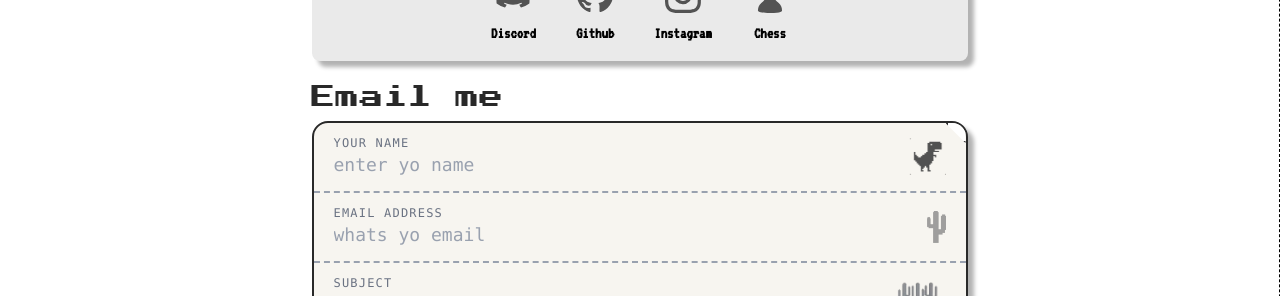
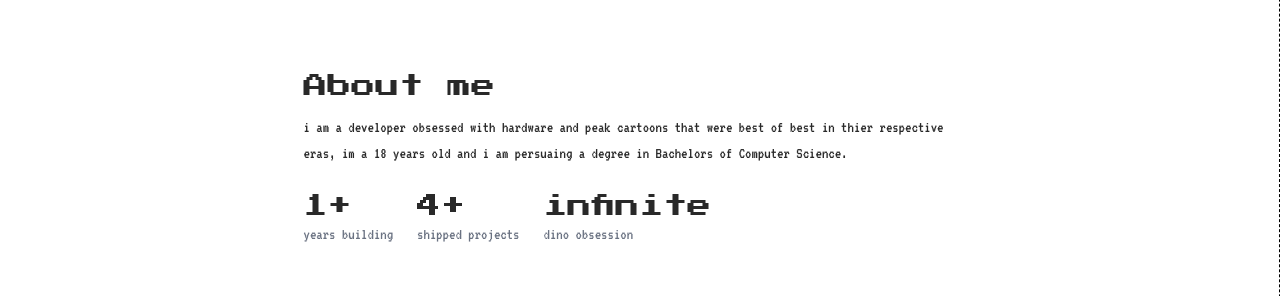
Before and after one commit to Kn1ghtmere/portfolio-site, a React (Vite) app: page / in a window 1280 px wide. Shown: the part 242-538 px from the top of the page. Built offline with nearby package versions, Linux system fonts and the light colour scheme; no server answers.

Commit message:
starting to work on about section

```diff
--- a/src/App.jsx
+++ b/src/App.jsx
@@ -1,11 +1,12 @@
-import Home from "./sections/Home"
 import Navbar from "./sections/Navbar"
 import Contact from "./sections/Contact"
+import About from "./sections/About"
 
 function App() {
   return (
     <>
     <Navbar/>
+    <About/>
     <Contact/>
 
     </>
--- /dev/null
+++ b/src/sections/About.jsx
@@ -0,0 +1,56 @@
+import cactus from "..assets/cactus.png";
+import threecactus from "../assets/3cactus.png";
+import chromedino from "../assets/chromedino.png";
+import dragon from "../assets/dragon.png";
+import ground from "../assets/Ground.png";
+
+const stack = [
+  { label: "React", detail: "component work, hooks, state" },
+  { label: "Tailwind", detail: "styling, animation, themes, responsive" },
+  { label: "Javascript", detail: "logic, automation, system design " },
+  { label: " HTML", detail: "structure, body, tags" },
+  { label: "CSS", detail: "basic styling, colors, themes" },
+];
+const stats = [
+  { value: "1+", label: "years building" },
+  { value: "4+", label: "shipped projects" },
+  { value: "infinite", label: "dino obsession" },
+];
+function About() {
+  return (
+    <>
+      <section
+        id="#about"
+        className="relative w-screen h-screen shrink-0 bg-backgroundlight flex flex-col justify-center py-6 px-6 border-r border-dashed overflow-hidden"
+      >
+        <img
+          src={dragon}
+          alt=""
+          aria-hidden="true"
+          className="pointer-events-none select-none absolute -right-14 -bottom-10 w-56 opacity-[0.07] rotate-6"
+        />
+        <div className="relative z-10 flex flex-col gap-6 max-w-2xl mx-auto w-full">
+          <div>
+            <h1 className="font-pixel text-dino-text text-2xl">About me</h1>
+            <p className="font-retro text-base text-dino-text mt-3 leading-relaxed">
+              i am a developer obsessed with hardware and peak cartoons that
+              were best of best in thier respective eras, im a 18 years old and
+              i am persuaing a degree in Bachelors of Computer Science.
+            </p>
+          </div>
+          <div className="flex items-center gap-6">
+            {stats.map((s) => (
+              <div key={s.label} className="flex flex-col">
+                <span className="font-pixel text-dino-text text-2xl">
+                  {s.value}
+                </span>
+                <span className="font-retro text-md text-gray-500">{s.label}</span>
+              </div>
+            ))}
+          </div>
+        </div>
+      </section>
+    </>
+  );
+}
+export default About;
--- a/src/sections/Home.jsx
+++ /dev/null
@@ -1,10 +0,0 @@
-
-function Home(){
-
-    return(
-        <>
-        <div className="text-2xl">Home</div>
-        </>
-    )
-}
-export default Home;
```
